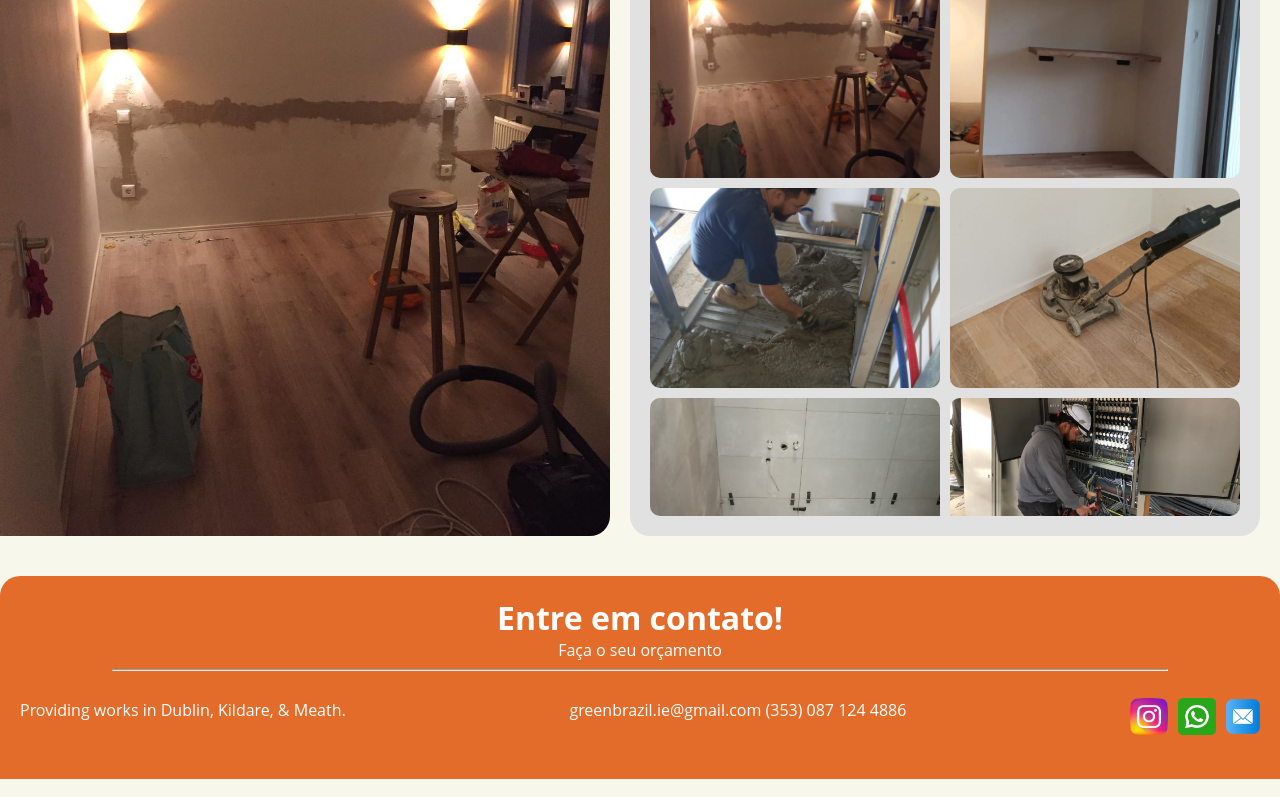
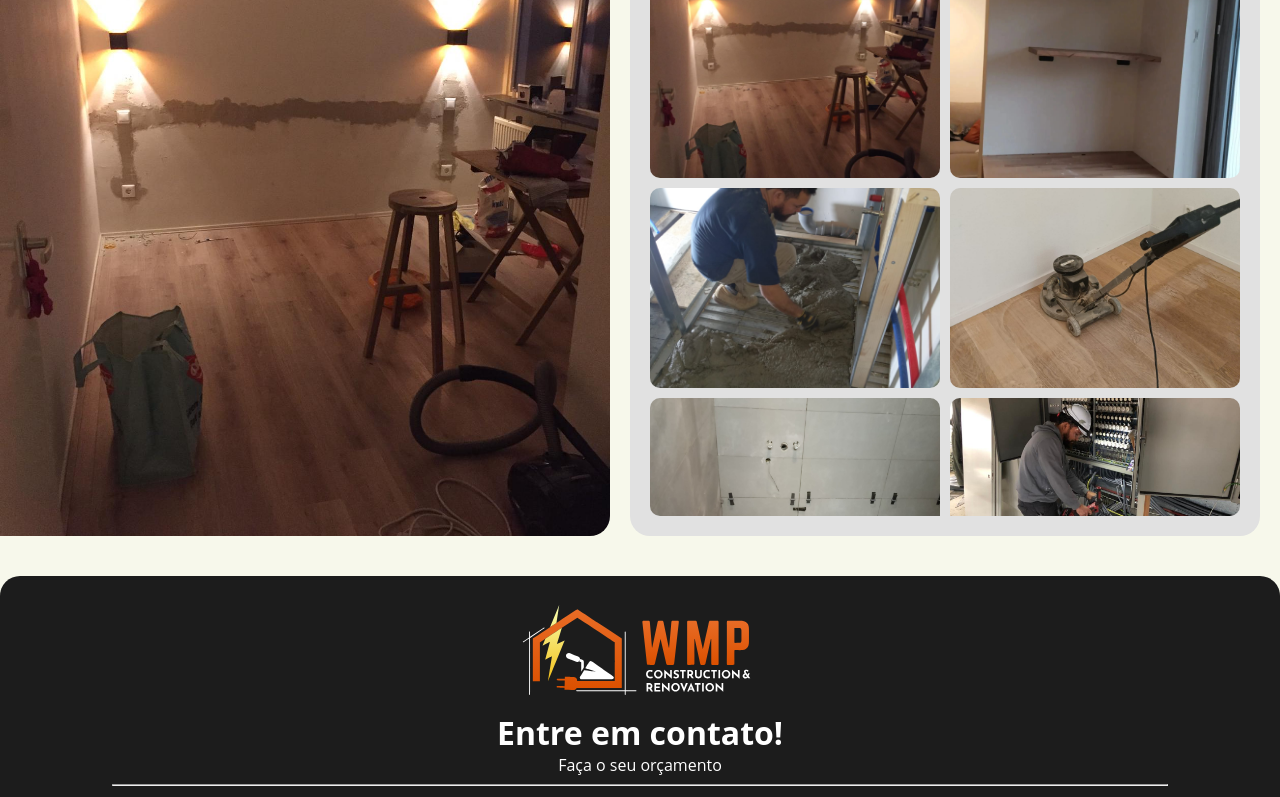
Before and after one commit to williamsdavid5/WMP_construction, a React (Vite) app: page / in a window 1280 px wide. Shown: the part 2000-2797 px from the top of the page. Built offline with nearby package versions, Linux system fonts and the light colour scheme.

Commit message:
atualização da logo

```diff
--- a/src/App.css
+++ b/src/App.css
@@ -33,7 +33,7 @@ select {
 }
 
 :root {
-  --corDestaque1: #E36C2A;
+  --corDestaque1: #E86C26;
   --corJanela: rgb(247, 248, 235);
   --corJanelaBack: rgb(225, 225, 225);
   --corDestaque2: black;
--- a/src/pages/Home.jsx
+++ b/src/pages/Home.jsx
@@ -3,6 +3,7 @@ import InstagramLogo from '../assets/instagram.png'
 import WhatsappLogo from '../assets/whatsapp.png'
 import MailLogo from '../assets/e-mail.png'
 import WMPlogo from '../assets/WMPlogo.svg'
+import WMPlogoHorizontal from '../assets/WMPlogoHorizontal.svg'
 
 import { useState, useEffect } from 'react';
 
@@ -155,6 +156,7 @@ export default function Home() {
                     </div>
                 </section>
                 <footer className='rodape'>
+                    <img src={WMPlogoHorizontal} alt="" />
                     <h1>Entre em contato!</h1>
                     <p>Faça o seu orçamento</p>
                     <hr />
--- a/src/pages/styles/home.css
+++ b/src/pages/styles/home.css
@@ -304,7 +304,7 @@ a img:hover {
     /* height: 200px; */
     box-sizing: border-box;
     width: 100%;
-    background-color: var(--corDestaque1);
+    background-color: var(--corTexto);
     border-top-left-radius: 20px;
     border-top-right-radius: 20px;
     /* background: linear-gradient(0deg, #a3410c 0%, #E36C2A 100%); */
@@ -315,6 +315,10 @@ a img:hover {
     color: white;
     font-family: 'Open sans', Arial;
     padding: 20px;
+}
+
+.rodape img {
+    width: 250px;
 }
 
 .rodape hr {
@@ -492,6 +496,10 @@ a img:hover {
         display: none;
     }
 
+    .rodape img {
+        width: 150px;
+    }
+
     .auxiliarListaImagens::-webkit-scrollbar {
         display: grid;
     }
```
Also changed, not shown: src/assets/WMPlogo.svg, src/assets/WMPlogoHorizontal.svg (added).
